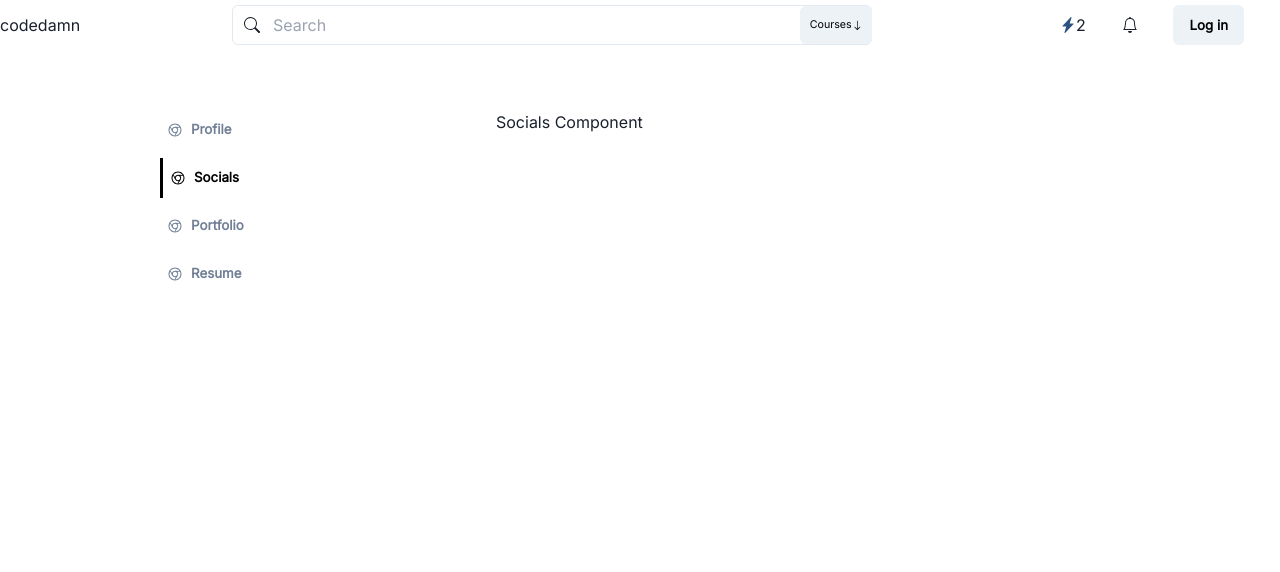
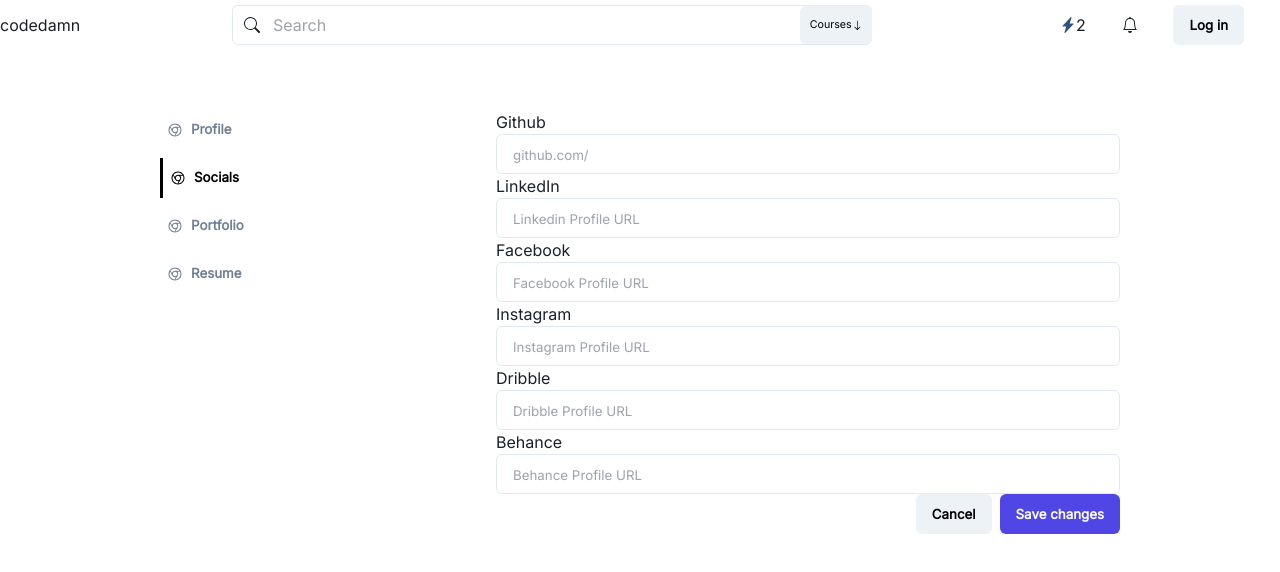
Before and after one commit to Brihadeeshrk/codedamn-portfolio, a Next.js app: page /edit in a window 1280 px wide. Both pictures are taken after a click on the element "Socials". Shown: the top 572 px of the page. Built offline with nearby package versions, Linux system fonts and the light colour scheme.

Commit message:
socials ok

```diff
--- a/src/components/Edit/Socials/index.tsx
+++ b/src/components/Edit/Socials/index.tsx
@@ -1,8 +1,75 @@
+import {
+  Box,
+  Button,
+  Flex,
+  Image,
+  Input,
+  Select,
+  Switch,
+  Text,
+  Textarea,
+} from "@chakra-ui/react";
 import React from "react";
 
 type IndexProps = {};
 
 const Index: React.FC<IndexProps> = () => {
-  return <div>Socials Component</div>;
+  return (
+    <Flex width="100%" direction="column">
+      {/* Input Fields */}
+      <Flex direction="column" className="mt-6">
+        {/* Github */}
+        <Text className="text-sm text-black font-bold mb-1">Github</Text>
+        <Input placeholder="github.com/" _placeholder={{ fontSize: "10pt" }} />
+
+        {/* LinkedIn */}
+        <Text className="text-sm text-black font-bold mb-1 mt-6">LinkedIn</Text>
+        <Input
+          placeholder="Linkedin Profile URL"
+          _placeholder={{ fontSize: "10pt" }}
+        />
+
+        {/* Facebook */}
+        <Text className="text-sm text-black font-bold mb-1 mt-6">Facebook</Text>
+        <Input
+          placeholder="Facebook Profile URL"
+          _placeholder={{ fontSize: "10pt" }}
+        />
+
+        {/* Instagram */}
+        <Text className="text-sm text-black font-bold mb-1 mt-6">
+          Instagram
+        </Text>
+        <Input
+          placeholder="Instagram Profile URL"
+          _placeholder={{ fontSize: "10pt" }}
+        />
+
+        {/* Dribble */}
+        <Text className="text-sm text-black font-bold mb-1 mt-6">Dribble</Text>
+        <Input
+          placeholder="Dribble Profile URL"
+          _placeholder={{ fontSize: "10pt" }}
+        />
+
+        {/* Behance */}
+        <Text className="text-sm text-black font-bold mb-1 mt-6">Behance</Text>
+        <Input
+          placeholder="Behance Profile URL"
+          _placeholder={{ fontSize: "10pt" }}
+        />
+      </Flex>
+
+      <Flex direction="row" justify="space-between" className="mt-4">
+        <Flex></Flex>
+        <Flex>
+          <Button mr={2}>Cancel</Button>
+          <Button bg="#4F46E5" color="white">
+            Save changes
+          </Button>
+        </Flex>
+      </Flex>
+    </Flex>
+  );
 };
 export default Index;
```
